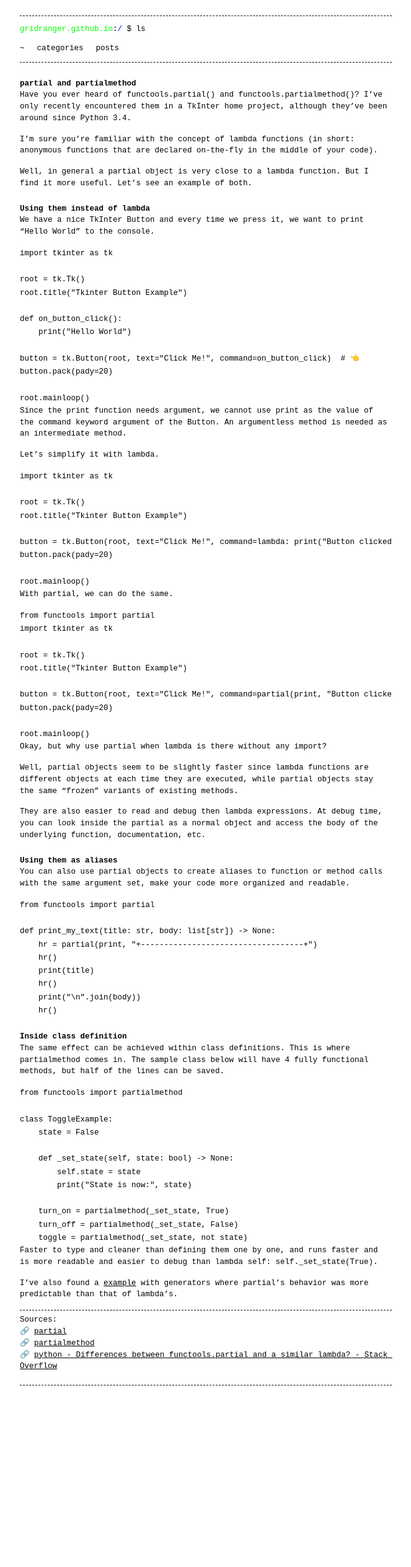
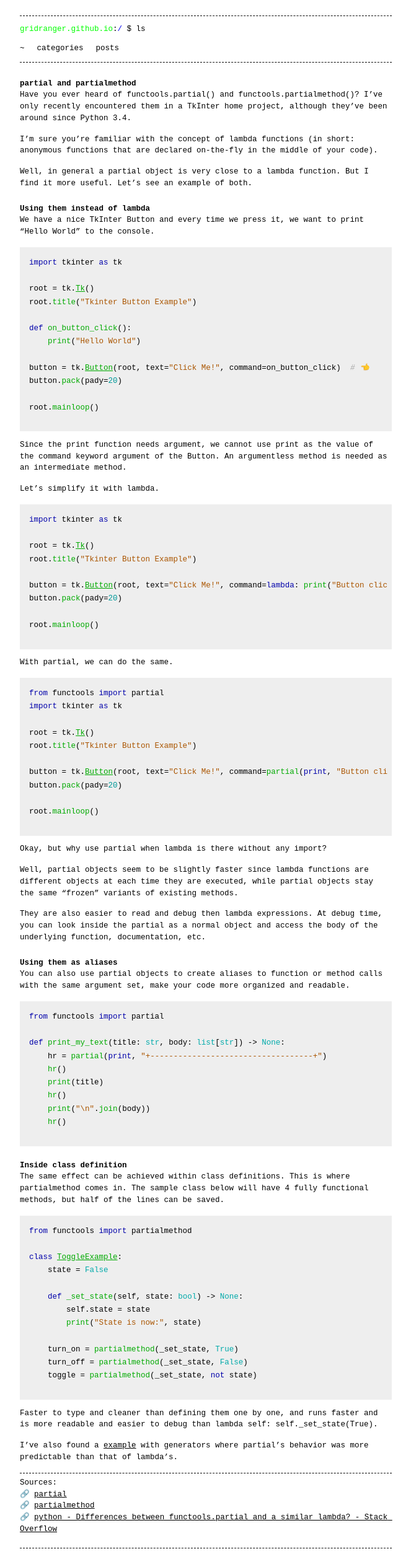
Before and after one commit to gridranger/gridranger.github.io, a Jekyll site: the page built from _posts/2025-01-30-partial-and-partialmethod.md, in a window 1280 px wide. Shown: the whole page at 62% size, without its empty margins (308-971 px from the left). Built offline with Jekyll 4.4.1, drawn with Linux system fonts in a browser that asks for light colours; before the commit the page ends 2266 px from its top, so only the background shows below that.

Commit message:
update code block formatting

````diff
--- a/_config.yml
+++ b/_config.yml
@@ -10,7 +10,7 @@ header_pages:
 
 #footer: 'follow us on <a href="https://twitter.com/">twitter</a>'
 
-style: light # dark (default) or light
+# style: hacker # dark (default) or light
 listen_for_clients_preferred_style: true # true or false (default)
 
 plugins:
--- a/_posts/2025-01-30-partial-and-partialmethod.md
+++ b/_posts/2025-01-30-partial-and-partialmethod.md
@@ -17,7 +17,7 @@ Well, in general a `partial` object is very close to a `lambda` function. But I
 
 We have a nice TkInter Button and every time we press it, we want to print "Hello World" to the console.
 
-```
+```python
 import tkinter as tk
 
 root = tk.Tk()
@@ -36,7 +36,7 @@ Since the `print` function needs argument, we cannot use print as the value of t
 
 Let's simplify it with `lambda`.
 
-```
+```python
 import tkinter as tk
 
 root = tk.Tk()
@@ -50,7 +50,7 @@ root.mainloop()
 
 With `partial`, we can do the same.
 
-```
+```python
 from functools import partial
 import tkinter as tk
 
@@ -73,7 +73,7 @@ They are also easier to read and debug then `lambda` expressions. At debug time,
 
 You can also use `partial` objects to create aliases to function or method calls with the same argument set, make your code more organized and readable.
 
-```
+```python
 from functools import partial
 
 def print_my_text(title: str, body: list[str]) -> None:
@@ -89,7 +89,7 @@ def print_my_text(title: str, body: list[str]) -> None:
 
 The same effect can be achieved within class definitions. This is where `partialmethod` comes in. The sample class below will have 4 fully functional methods, but half of the lines can be saved.
 
-```
+```python
 from functools import partialmethod
 
 class ToggleExample:
--- a/_sass/_dark.scss
+++ b/_sass/_dark.scss
@@ -11,6 +11,7 @@
   --text-color: var(--base-color);
   --placeholder-color: var(--base-color);
   --link-color: var(--base-color);
+  --code-background: #222222;
   --code-color-1: #aaaaaa;
   --code-color-2: #ffffcc;
   --code-color-3: #F00000;
--- a/_sass/_hacker.scss
+++ b/_sass/_hacker.scss
@@ -11,6 +11,7 @@
   --text-color: var(--base-color);
   --placeholder-color: var(--base-color);
   --link-color: var(--base-color);
+  --code-background: #003300;
   --code-color-1: #aaaaaa;
   --code-color-2: #ffffcc;
   --code-color-3: #F00000;
--- a/_sass/_light.scss
+++ b/_sass/_light.scss
@@ -11,6 +11,7 @@
   --text-color: var(--base-color);
   --placeholder-color: var(--base-color);
   --link-color: var(--base-color);
+  --code-background: #eeeeee;
   --code-color-1: #aaaaaa;
   --code-color-2: #ffffcc;
   --code-color-3: #F00000;
--- a/_sass/base.scss
+++ b/_sass/base.scss
@@ -77,6 +77,7 @@ textarea { vertical-align: top; }
 .lineno { color: var(--code-color-1); margin-right: 15px; }
 figure.highlight { margin: 5px 0; }
 pre { background-color: var(--background-color);  border: none;  padding: 0;  margin: 0;  overflow:auto;  font-size: $base-font-size;  color: var(--text-color);  line-height: 1.7 !important;  font-family: $base-font-family !important; }
+.highlight { padding: 1ch; margin-bottom: 1em; background-color: var(--code-background); }
 .highlight .hll { background-color: var(--code-color-2); }
 .highlight .c { color: var(--code-color-1); font-style: italic } /* Comment */
 .highlight .err { color: var(--code-color-3); background-color: var(--code-color-4); } /* Error */
````
